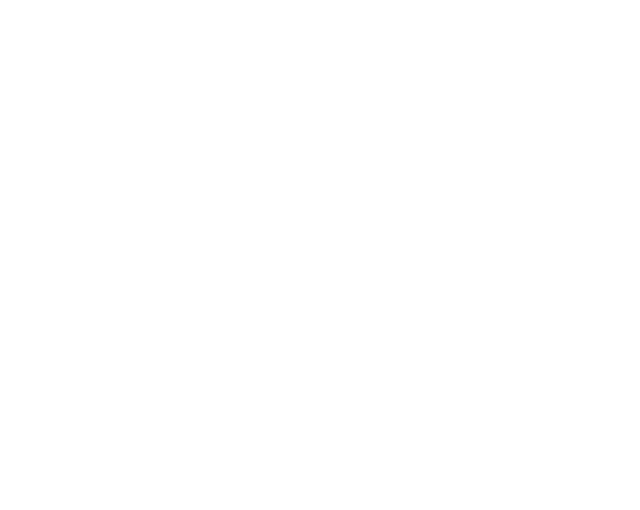
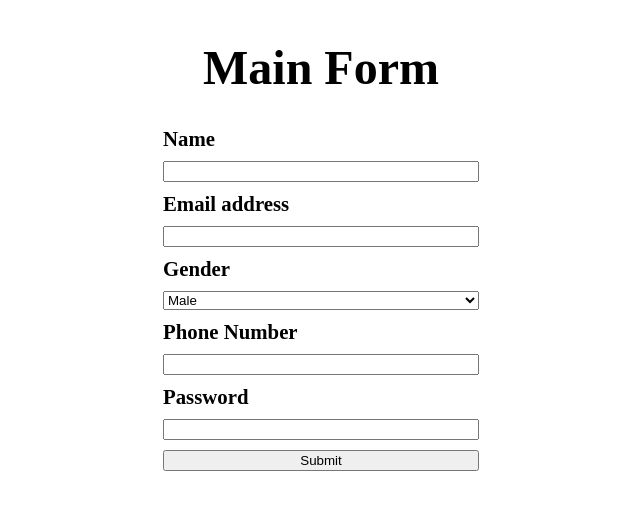
Before and after one commit to Kshitinjay/React-will-you-be-my-valentine---Signup-Form, a React app: page / in a window 1280 px wide. Shown: the whole page, without its empty margins (319-959 px from the left). Built offline with nearby package versions, Linux system fonts and the light colour scheme.

Commit message:
checking

```diff
--- a/src/components/App.js
+++ b/src/components/App.js
@@ -1,11 +1,61 @@
-import React, {Component, useState} from "react";
-import '../styles/App.css';
+import React, { Component, useState } from "react";
+import MainForm from "./MainForm/";
+import "../styles/App.css";
 
 const App = () => {
+  const [uName, setUname] = useState("");
+  const [eMail,setEmail] = useState("");
+  const [gender,setGender] = useState("Male");
+  const [phone,setPhone] = useState("");
+  const [password,setPassword] = useState("");
+  const [errorMsg,setErrormsg] = useState("");
+
+  const handleName = (event) => {
+    setUname(event.target.value);
+  };
+
+  const handleEmail = (event) => {
+    setEmail(event.target.value);
+  };
+
+  const handleGender = (event) => {
+    setGender(event.target.value);
+  };
+
+  const handlePhone = (event) => {
+    setPhone(event.target.value);
+  };
+
+  const handlePassword = (event) => {
+    setPassword(event.target.value);
+  };
+
+  const handleSubmit = (e) =>{
+    console.log("submit button clicked");
+    console.log(uName);
+    console.log(eMail);
+    console.log(gender);
+    console.log(phone);
+    console.log(password);
+    if(!uName || !eMail || !phone ||!password){
+      setErrormsg("All fields are mandatory");
+      e.preventDefault();
+    }
+  }
   return (
-    <div id="main"></div>
-  )
-}
-
+    <div id="main">
+      <MainForm
+        handleName={handleName}
+        handleEmail={handleEmail}
+        handleGender={handleGender}
+        defGender={gender}
+        handlePhone={handlePhone}
+        handlePassword={handlePassword}
+        handleSubmit={handleSubmit}
+        showError={errorMsg}
+      />
+    </div>
+  );
+};
 
 export default App;
--- /dev/null
+++ b/src/components/MainForm/index.js
@@ -0,0 +1,35 @@
+import React from "react";
+import '../MainForm/style.css';
+const MainForm = (props) => {
+  return (
+    <div className="formContainer">
+      <h1>Main Form</h1>
+      <form action="" onSubmit={props.handleSubmit}>
+        <label htmlFor="name">Name</label>
+        <input type="text" data-testid='name' autoComplete="off" onChange={props.handleName}/>
+
+        <label htmlFor="email">Email address</label>
+        <input type="email" data-testid = 'email' autoComplete="off" onChange={props.handleEmail}/>
+
+        <label htmlFor="gender">Gender</label>
+        <select name="" data-testid = 'gender' onChange={props.handleGender} value={props.defGender}>
+            <option >Male</option>
+            <option >Female</option>
+            <option >Other</option>
+        </select>
+
+        <label htmlFor="phone">Phone Number</label>
+        <input type="number" data-testid = 'phoneNumber' autoComplete="off" onChange={props.handlePhone}/>
+
+        <label htmlFor="password">Password</label>
+        <input type="password" data-testid = 'password' autoComplete="off" onChange={props.handlePassword}/>
+
+        <button type="submit" data-testid = 'submit'>Submit</button>
+        <p>{props.showError}</p>
+
+      </form>
+    </div>
+  );
+};
+
+export default MainForm;
--- /dev/null
+++ b/src/components/MainForm/style.css
@@ -0,0 +1,24 @@
+.formContainer{
+    display: flex;
+    flex-direction: column;
+    justify-content: center;
+    align-items: center;
+}
+h1{
+    font-size: 3rem;
+}
+form{
+    display: flex;
+    flex-direction: column;
+    width: 25%;
+}
+label{
+    font-size: 1.3rem;
+    font-weight: 600;
+}
+input{
+    margin: 10px 0 10px 0;
+}
+select{
+    margin: 10px 0 10px 0;
+}
--- a/src/styles/App.css
+++ b/src/styles/App.css
@@ -1,3 +1,4 @@
+/*
 h1 {
     color: #27aedb;
     text-align: center;
@@ -9,4 +10,4 @@
     text-align: center;
     justify-content: center;
     align-items: center;
-}
+} */
```
